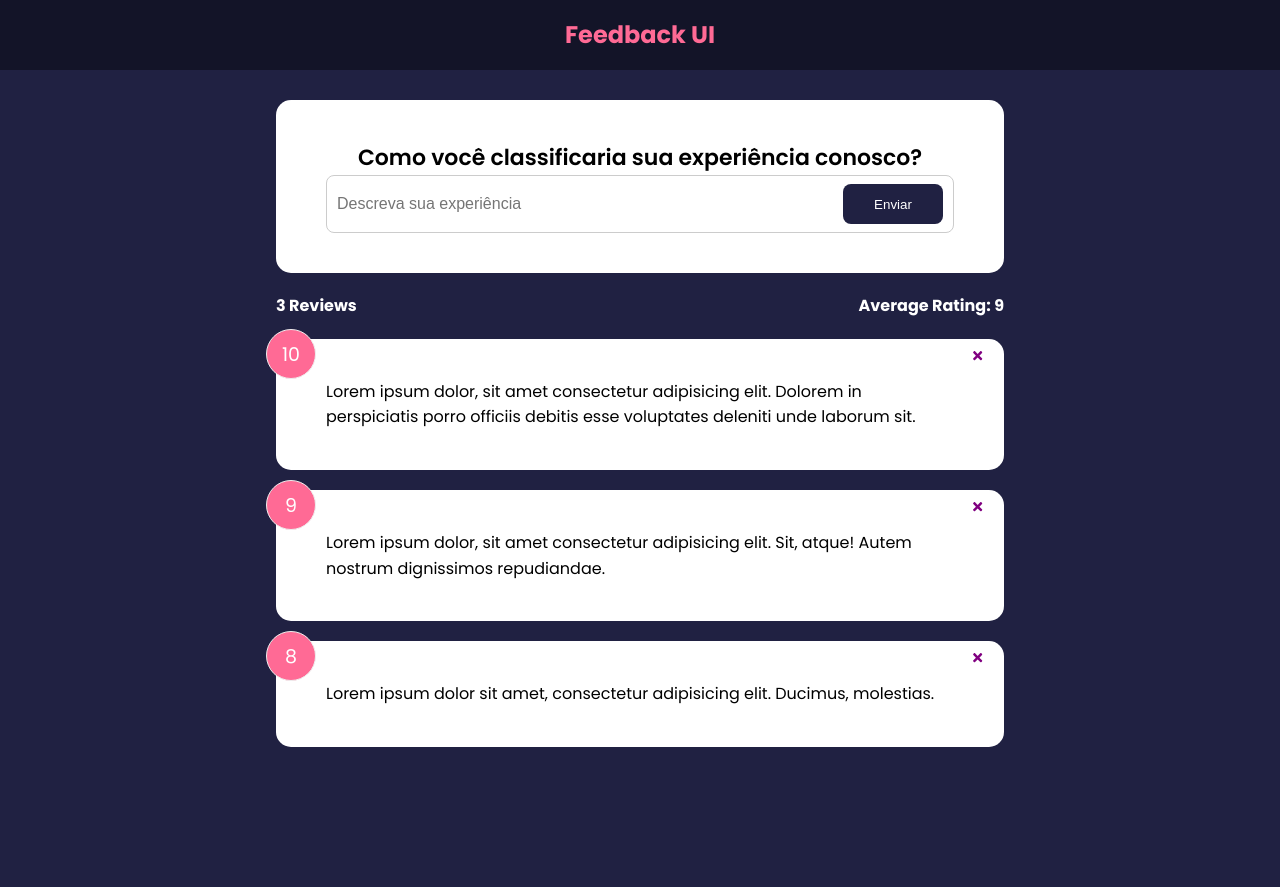
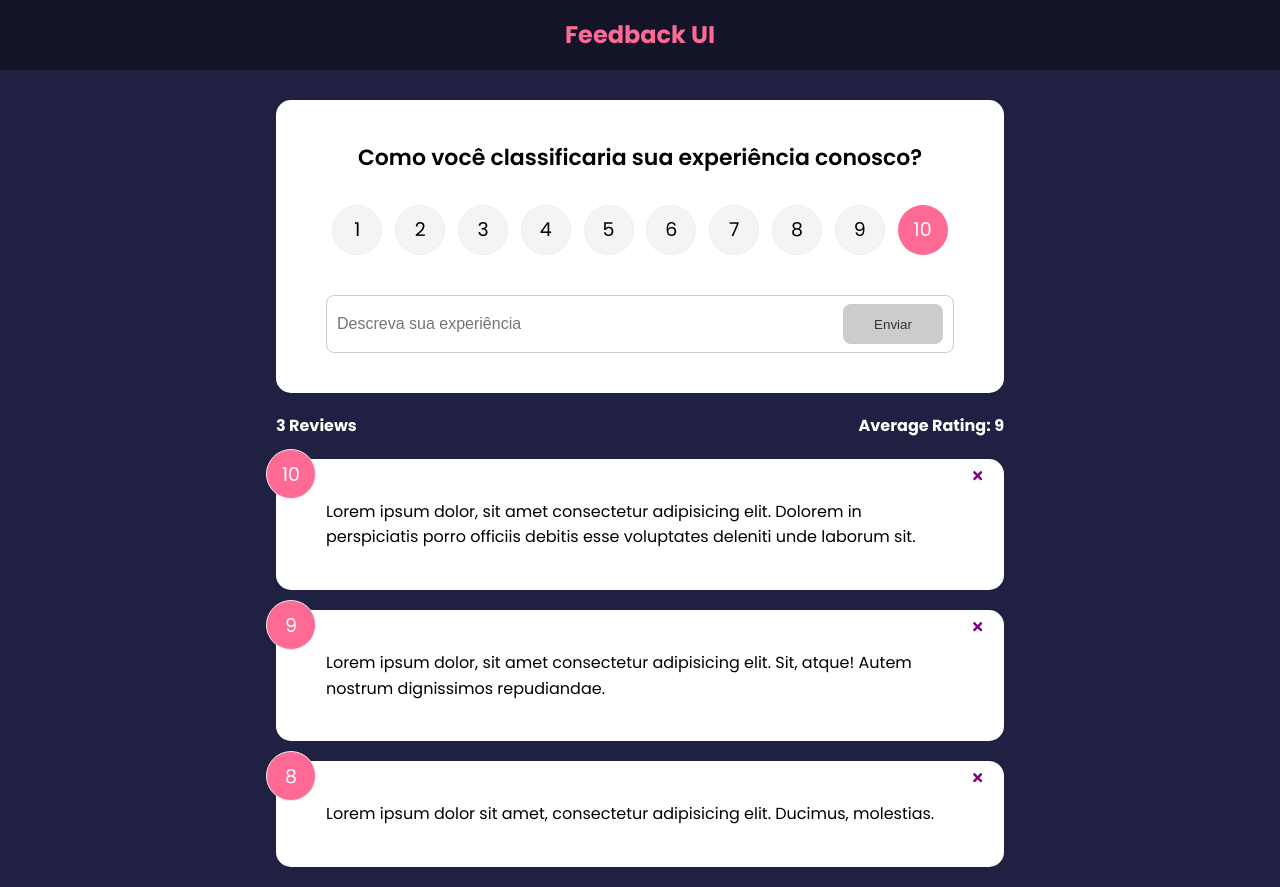
Before and after one commit to VinniC77/React-Feedback-App, a React (Create React App) app: page / in a window 1280 px wide. Before the commit the page ends 800 px from the top, so only its background shows below. Built offline with nearby package versions, Linux system fonts and the light colour scheme.

Commit message:
The final part to leave the app workable was added

```diff
--- a/package.json
+++ b/package.json
@@ -10,6 +10,7 @@
     "react-dom": "^18.2.0",
     "react-icons": "^4.4.0",
     "react-scripts": "5.0.1",
+    "uuid": "^9.0.0",
     "web-vitals": "^2.1.4"
   },
   "scripts": {
--- a/src/App.js
+++ b/src/App.js
@@ -1,13 +1,25 @@
-import { useState } from 'react'
 import Header from "./components/Header"
 import FeedbackList from "./components/FeedbackList"
 import FeedbackData from './data/FeedbackData'
 import FeedbackStats from './components/FeedbackStats'
 import FeedbackForm from './components/FeedbackForm'
 
+import { useState } from 'react'
+
+import { v4 as uuidv4 } from 'uuid'
+
 const App = () => {
     // Here we create a variable and a setVariable that will edit the variable
     const [feedback, setFeedback] = useState(FeedbackData);
+
+    const addFeedback = (newFeedback) => {
+// uuid é uma biblioteca para gerar ID's únicas para quando necessitarmos, depois de instalada a importada, basta executar, junto do código em que queremos uma ID.
+        newFeedback.id = uuidv4()
+
+// Depois do novo feedback ser criado e receber uma ID, precisamos "adicioná-los" aos outros feedbacks
+        setFeedback([newFeedback, ...feedback])
+// Assim, estamos setando o array de feedbacks, adicionando o novo feedback ao array + os feedbacks atuais.
+    }
 
     const deleteFeedback = (id) => {
     // Agora vamos usar o setFeeback, porque o que vem como argumento dessa função agora, irá substituir o que temos em feedback. A ideia é, então, fazer com que o setFeedback receba todas as mensagens de feedback menos a que foi deletada, ou seja, menos a que foi passada como argumento da função deleteFeedback
@@ -23,7 +35,7 @@
         {/* bgColor='green' textColor='yellow'  */}
         <Header />
         <div className="container">
-            <FeedbackForm />
+            <FeedbackForm handleAdd={addFeedback} />
             <FeedbackStats feedback={feedback} />
             <FeedbackList feedback={feedback} handleDelete={deleteFeedback} />
         </div>
--- a/src/components/FeedbackForm.jsx
+++ b/src/components/FeedbackForm.jsx
@@ -1,20 +1,55 @@
 import { useState } from "react"
 import Card from "./shared/Card"
 import Button from "./shared/Button"
+import RatingSelect from "./RatingSelect"
 
-const FeedbackForm = () => {
+const FeedbackForm = ({ handleAdd }) => {
   // Na medida em que o usuário escreve seu review, queremos que a propriedade text seja atualizada e para isso, precisamos "setar" a mesma através do useState. setText vai ser responsável por atualizar o valor de text.
   const [text, setText] = useState("");
+  const [btnDisabled, setBtnDisabled] = useState(true); // O botão estará desabilitado até a mensagem atingir ao menos 10 caracteres
+  const [rating, setRating] = useState(10);
+  const [message, setMessage] = useState("");
 
   const handleTextChange = (e) => {
+    if(text === '') { // Se o texto for vazio
+      setBtnDisabled(true) // O botão de enviar estará desabilitado
+      setMessage(null) // E a mensagem não será exibida ainda.
+
+    } else if (text !== '' && text.trim().length <= 10) { // Se tiver texto, mas o comprimento é menor que 10
+      setBtnDisabled(true) // O botão ainda está desabilitado
+      setMessage('A avaliação precisa ter ao menos 10 palavras')
+
+    } else {
+      setBtnDisabled(false) // Se tiver texto maior que 10, o botão de envio é habilitado.
+      setMessage(null) // E a mensagem de alerta não aparece.
+    }
+
     setText(e.target.value);
     // Aqui estamos atualizando o text através do que a setText está recebendo.
   };
 
+  const handleSubmit = (e) => {
+    e.preventDefault()
+    if(text.trim().length > 10) { // Aqui testamos novamente se existem mais de 10 caracteres.
+      // Se sim, se cria um novo feedback, com o texto e a nota de avaliação
+      const newFeedback = {
+        text, // Aqui é o mesmo que dizer text: text
+        rating // Aqui é o mesmo que dizer rating: rating
+      }
+
+      handleAdd(newFeedback) // Aqui estamos enviado pro Add o novo feedback através da função recebida por props no componente FeedbackForm
+
+      setText('') // Aqui, estamos simplesmente limpando o input depois de adicionar o novo feedback.
+    }
+  }
+
   return (
     <Card>
-      <form>
+      <form onSubmit={handleSubmit}>
         <h2>Como você classificaria sua experiência conosco?</h2>
+        <RatingSelect select={rating => setRating(rating)} />
+{/* Assim, através da função select passada aqui e importada em Rating Select por props, conseguimos trazer do componente RatingSelect o que foi digitado pelo usuario como nota da avaliação */}
+
         <div className="input-group">
           {/* onChange é "disparado" sempre que algo é digitado no input, colocaremos a função que atualiza o setText sempre que algo for mudado ou adicionado no input */}
           <input
@@ -23,11 +58,16 @@
             placeholder="Descreva sua experiência"
             value={text}
           />
-          <Button type="submit" version="primary" >Enviar</Button>
+          <Button type="submit" version="primary" isDisabled={btnDisabled} >Enviar</Button>
         </div>
+
+        {message && <div className='message'>{message}</div>}
+      {/* Se houver mensagem, crie uma div com a classe message e exiba a mensagem dentro da div */}
       </form>
     </Card>
   );
 };
 
 export default FeedbackForm;
+
+// Aqui temos uma validação. O botão só estará disponível para enviar o feedback se a mensagem tiver ao menos 10 caracteres, sem contar os espaços em branco (que tratamos com a função .trim())
--- /dev/null
+++ b/src/components/RatingSelect.jsx
@@ -0,0 +1,133 @@
+import { useState } from "react";
+
+const RatingSelect = ({ select }) => {
+  const [selected, setSelected] = useState(10);
+
+  // Aqui vamos montar as notas para que o usuário classifique de 1 a 10 a experiência. Através de radio buttons
+  const handleChange = (e) => {
+// O e.currentTarget.value trará o item em String, com o + na frente, transformarmos o elemento em numero
+    setSelected(+e.currentTarget.value)
+    select(+e.currentTarget.value)
+
+// A função select que foi passada pra cá através da prop, serve para que o setRating, que está no componente FeedbackForm seja atualizado com o valor capturado da avaliação.
+  };
+
+  return (
+    <div>
+      <ul className="rating">
+        <li>
+          <input
+            type="radio"
+            id="num1"
+            name="rating"
+            value="1"
+            onChange={handleChange}
+            checked={selected === 1}
+          />
+          <label htmlFor="num1">1</label>
+        </li>
+        <li>
+          <input
+            type="radio"
+            id="num2"
+            name="rating"
+            value="2"
+            onChange={handleChange}
+            checked={selected === 2}
+          />
+          <label htmlFor="num2">2</label>
+        </li>
+        <li>
+          <input
+            type="radio"
+            id="num3"
+            name="rating"
+            value="3"
+            onChange={handleChange}
+            checked={selected === 3}
+          />
+          <label htmlFor="num3">3</label>
+        </li>
+        <li>
+          <input
+            type="radio"
+            id="num4"
+            name="rating"
+            value="4"
+            onChange={handleChange}
+            checked={selected === 4}
+          />
+          <label htmlFor="num4">4</label>
+        </li>
+        <li>
+          <input
+            type="radio"
+            id="num5"
+            name="rating"
+            value="5"
+            onChange={handleChange}
+            checked={selected === 5}
+          />
+          <label htmlFor="num5">5</label>
+        </li>
+        <li>
+          <input
+            type="radio"
+            id="num6"
+            name="rating"
+            value="6"
+            onChange={handleChange}
+            checked={selected === 6}
+          />
+          <label htmlFor="num6">6</label>
+        </li>
+        <li>
+          <input
+            type="radio"
+            id="num7"
+            name="rating"
+            value="7"
+            onChange={handleChange}
+            checked={selected === 7}
+          />
+          <label htmlFor="num7">7</label>
+        </li>
+        <li>
+          <input
+            type="radio"
+            id="num8"
+            name="rating"
+            value="8"
+            onChange={handleChange}
+            checked={selected === 8}
+          />
+          <label htmlFor="num8">8</label>
+        </li>
+        <li>
+          <input
+            type="radio"
+            id="num9"
+            name="rating"
+            value="9"
+            onChange={handleChange}
+            checked={selected === 9}
+          />
+          <label htmlFor="num9">9</label>
+        </li>
+        <li>
+          <input
+            type="radio"
+            id="num10"
+            name="rating"
+            value="10"
+            onChange={handleChange}
+            checked={selected === 10}
+          />
+          <label htmlFor="num10">10</label>
+        </li>
+      </ul>
+    </div>
+  );
+};
+
+export default RatingSelect;
```
Also changed, not shown: 1 other file (tests, documents, lock files or other folders).
